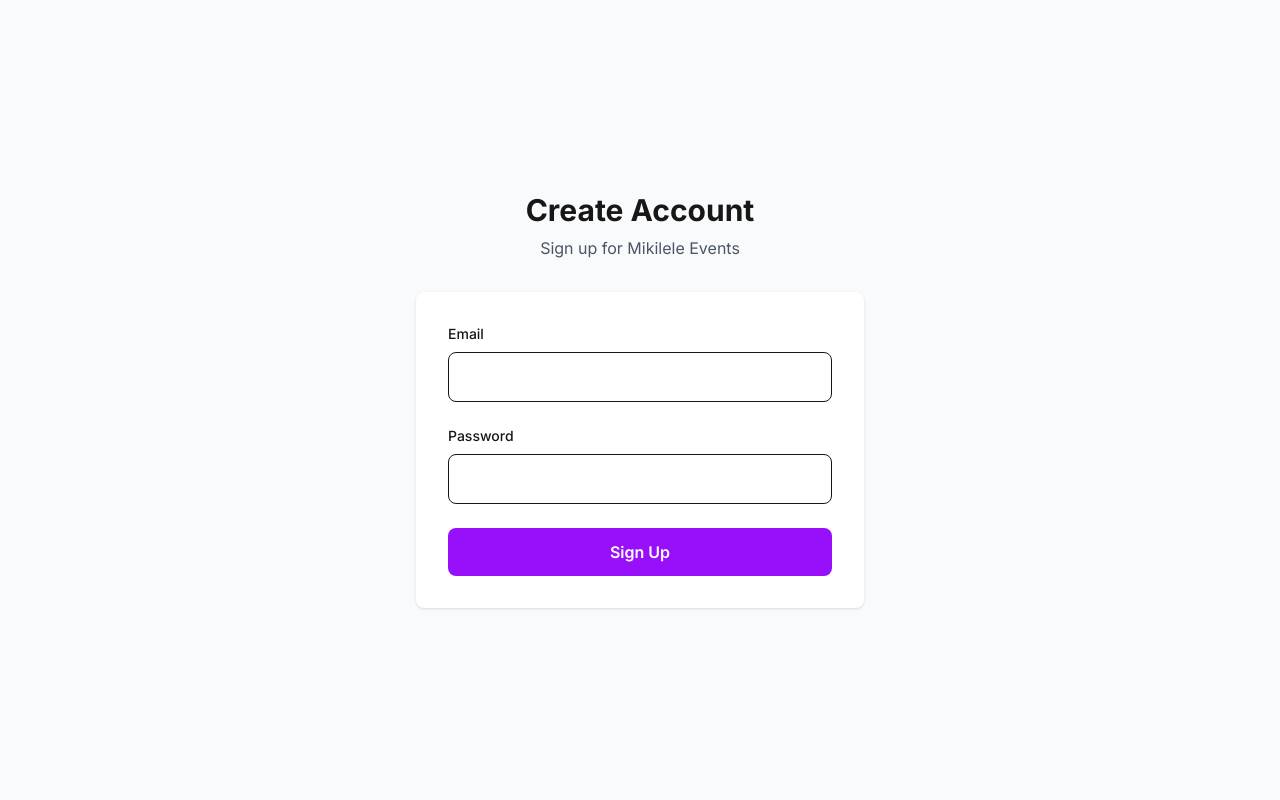
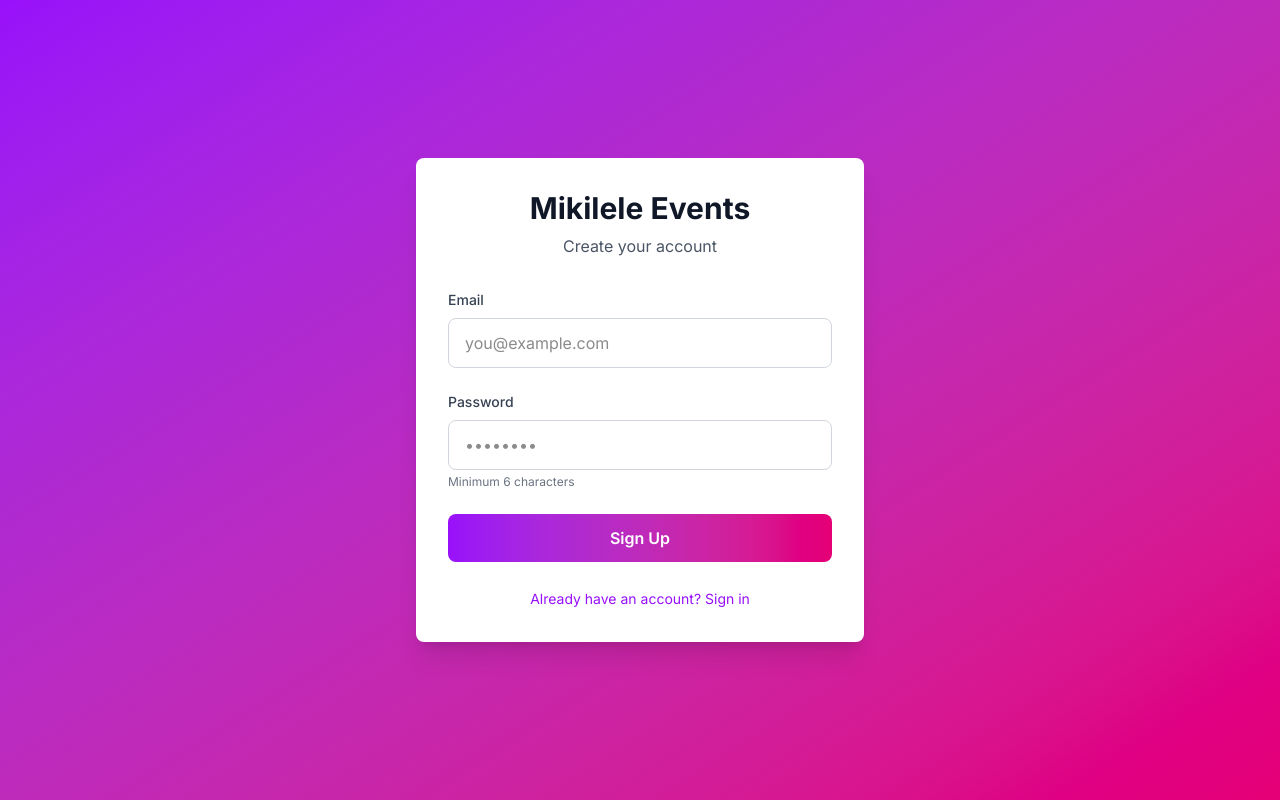
Before and after one commit to MichelAde/mikilele-customer, a Next.js app: page /auth/signup in a window 1280 px wide. Built offline with nearby package versions, Linux system fonts and the light colour scheme; no server answers.

Commit message:
Update page

```diff
--- a/src/app/auth/signup/page.tsx
+++ b/src/app/auth/signup/page.tsx
@@ -3,11 +3,14 @@
 import { useState } from 'react'
 import { createBrowserClient } from '@supabase/ssr'
 import { useRouter } from 'next/navigation'
+import Link from 'next/link'
 
-export default function SignUpPage() {
+export default function SignupPage() {
   const [email, setEmail] = useState('')
   const [password, setPassword] = useState('')
   const [loading, setLoading] = useState(false)
+  const [error, setError] = useState('')
+  const [success, setSuccess] = useState(false)
   const router = useRouter()
 
   const supabase = createBrowserClient(
@@ -15,9 +18,10 @@ export default function SignUpPage() {
     process.env.NEXT_PUBLIC_SUPABASE_ANON_KEY!
   )
 
-  async function handleSignUp(e: React.FormEvent) {
+  async function handleSignup(e: React.FormEvent) {
     e.preventDefault()
     setLoading(true)
+    setError('')
 
     try {
       const { data, error } = await supabase.auth.signUp({
@@ -30,52 +34,92 @@ export default function SignUpPage() {
 
       if (error) throw error
 
-      alert('Check your email to confirm your account!')
+      if (data.user) {
+        setSuccess(true)
+        alert(`Account created! Your User ID is: ${data.user.id}\n\nSave this ID to make yourself an admin!`)
+
+        // Auto-redirect to login after 3 seconds
+        setTimeout(() => {
           router.push('/auth/login')
+        }, 3000)
+      }
     } catch (error: any) {
-      alert(error.message)
+      setError(error.message)
     } finally {
       setLoading(false)
     }
   }
 
   return (
-    <div className="min-h-screen bg-gray-50 flex items-center justify-center py-12 px-4">
-      <div className="max-w-md w-full space-y-8">
+    <div className="min-h-screen bg-gradient-to-br from-purple-600 to-pink-600 flex items-center justify-center py-12 px-4">
+      <div className="max-w-md w-full">
+        <div className="bg-white rounded-lg shadow-xl p-8">
+          <div className="text-center mb-8">
+            <h1 className="text-3xl font-bold text-gray-900">Mikilele Events</h1>
+            <p className="text-gray-600 mt-2">Create your account</p>
+          </div>
+
+          {error && (
+            <div className="mb-4 p-4 bg-red-50 border border-red-200 rounded-lg">
+              <p className="text-red-600 text-sm">{error}</p>
+            </div>
+          )}
+
+          {success && (
+            <div className="mb-4 p-4 bg-green-50 border border-green-200 rounded-lg">
+              <p className="text-green-600 text-sm">Account created! Redirecting to login...</p>
+            </div>
+          )}
+
+          <form onSubmit={handleSignup} className="space-y-6">
             <div>
-          <h2 className="text-center text-3xl font-bold">Create Account</h2>
-          <p className="mt-2 text-center text-gray-600">Sign up for Mikilele Events</p>
-        </div>
-        <form onSubmit={handleSignUp} className="mt-8 space-y-6 bg-white p-8 rounded-lg shadow">
-          <div>
-            <label className="block text-sm font-medium mb-2">Email</label>
+              <label className="block text-sm font-medium text-gray-700 mb-2">
+                Email
+              </label>
               <input
                 type="email"
                 value={email}
                 onChange={(e) => setEmail(e.target.value)}
-              className="w-full border rounded-lg px-4 py-3 focus:ring-2 focus:ring-purple-500"
+                className="w-full px-4 py-3 border border-gray-300 rounded-lg focus:ring-2 focus:ring-purple-500 focus:border-transparent"
+                placeholder="you@example.com"
                 required
               />
             </div>
+
             <div>
-            <label className="block text-sm font-medium mb-2">Password</label>
+              <label className="block text-sm font-medium text-gray-700 mb-2">
+                Password
+              </label>
               <input
                 type="password"
                 value={password}
                 onChange={(e) => setPassword(e.target.value)}
-              className="w-full border rounded-lg px-4 py-3 focus:ring-2 focus:ring-purple-500"
+                className="w-full px-4 py-3 border border-gray-300 rounded-lg focus:ring-2 focus:ring-purple-500 focus:border-transparent"
+                placeholder="••••••••"
                 minLength={6}
                 required
               />
+              <p className="text-xs text-gray-500 mt-1">Minimum 6 characters</p>
             </div>
+
             <button
               type="submit"
               disabled={loading}
-            className="w-full bg-purple-600 text-white py-3 rounded-lg font-semibold hover:bg-purple-700 disabled:opacity-50"
+              className="w-full bg-gradient-to-r from-purple-600 to-pink-600 text-white py-3 rounded-lg font-semibold hover:from-purple-700 hover:to-pink-700 disabled:opacity-50"
             >
               {loading ? 'Creating Account...' : 'Sign Up'}
             </button>
           </form>
+
+          <div className="mt-6 text-center">
+            <Link
+              href="/auth/login"
+              className="text-sm text-purple-600 hover:text-purple-700"
+            >
+              Already have an account? Sign in
+            </Link>
+          </div>
+        </div>
       </div>
     </div>
   )
```
Lines whose indentation alone changed are shown as unchanged.
